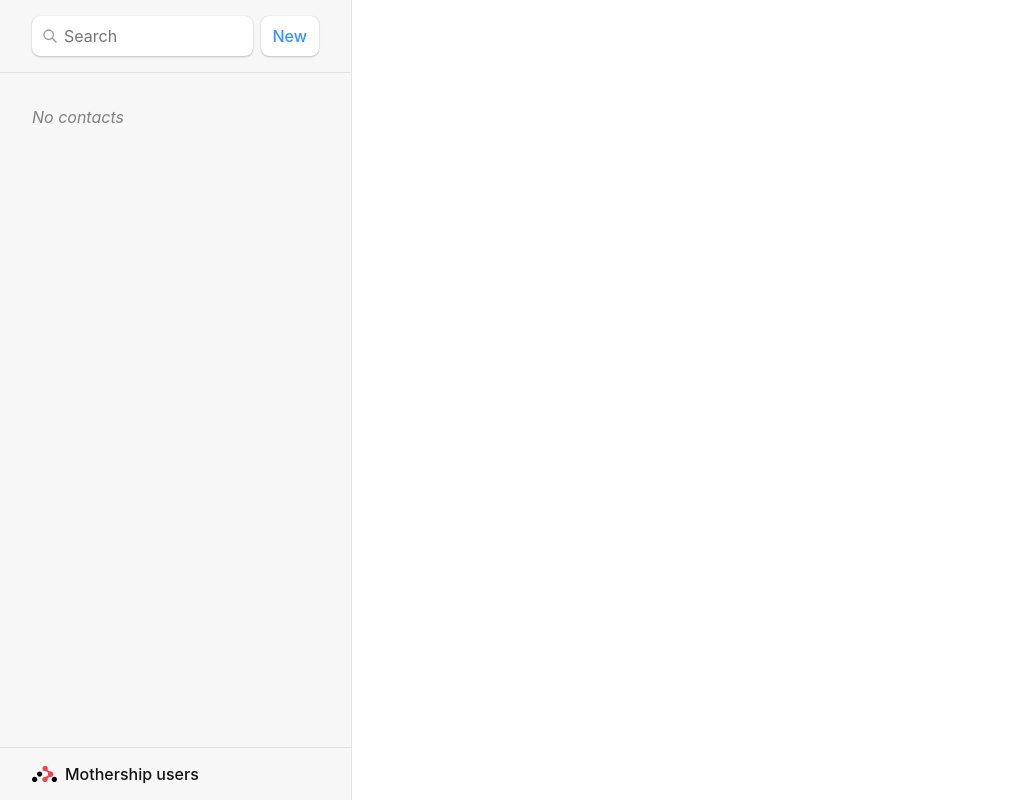
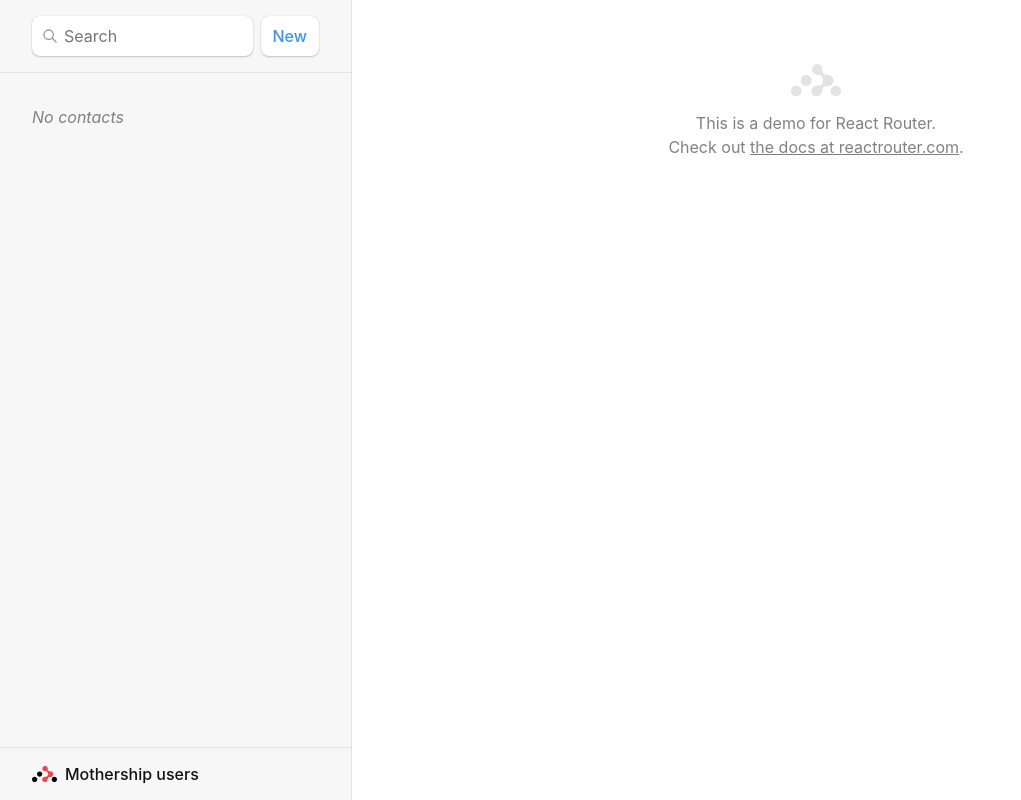
Before and after one commit to xdave777/mothership-rr, a React (Vite) app: page / in a window 1280 px wide. Shown: the whole page, without its empty margins (0-1021 px from the left). Built offline with nearby package versions, Linux system fonts and the light colour scheme.

Commit message:
Add index router

```diff
--- a/src/main.jsx
+++ b/src/main.jsx
@@ -13,6 +13,8 @@
 import Contact, { loader as contactLoader } from "./routes/contact";
 import EditContact, { action as editAction } from "./routes/edit";
 import { action as destroyAction } from "./routes/destroy";
+import Index from "./routes/index";
+
 
 const router = createBrowserRouter([
   {
@@ -22,6 +24,7 @@
     loader: rootLoader,
     action: rootAction,
     children: [
+      { index: true, element: <Index /> },
       {
         path: "contacts/:contactId",
         element: <Contact />,
--- /dev/null
+++ b/src/routes/index.jsx
@@ -0,0 +1,13 @@
+export default function Index() {
+    return (
+      <p id="zero-state">
+        This is a demo for React Router.
+        <br />
+        Check out{" "}
+        <a href="https://reactrouter.com">
+          the docs at reactrouter.com
+        </a>
+        .
+      </p>
+    );
+  }
```
